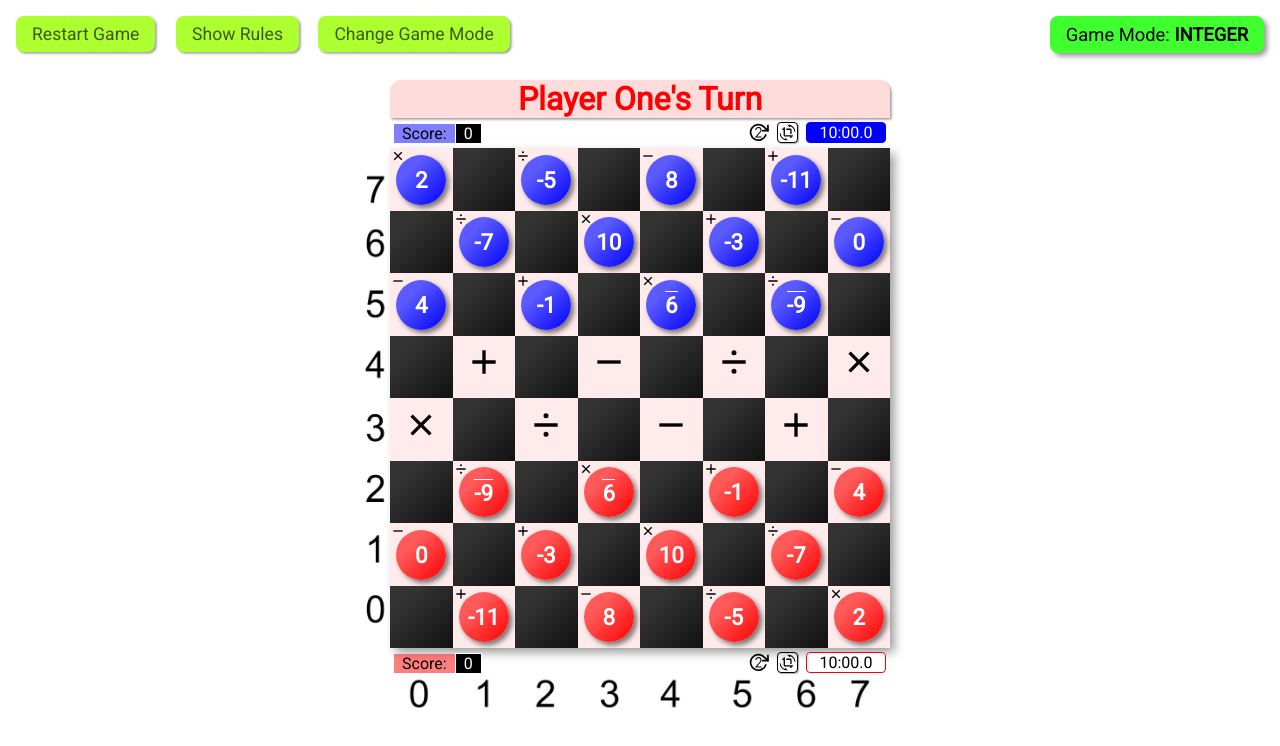
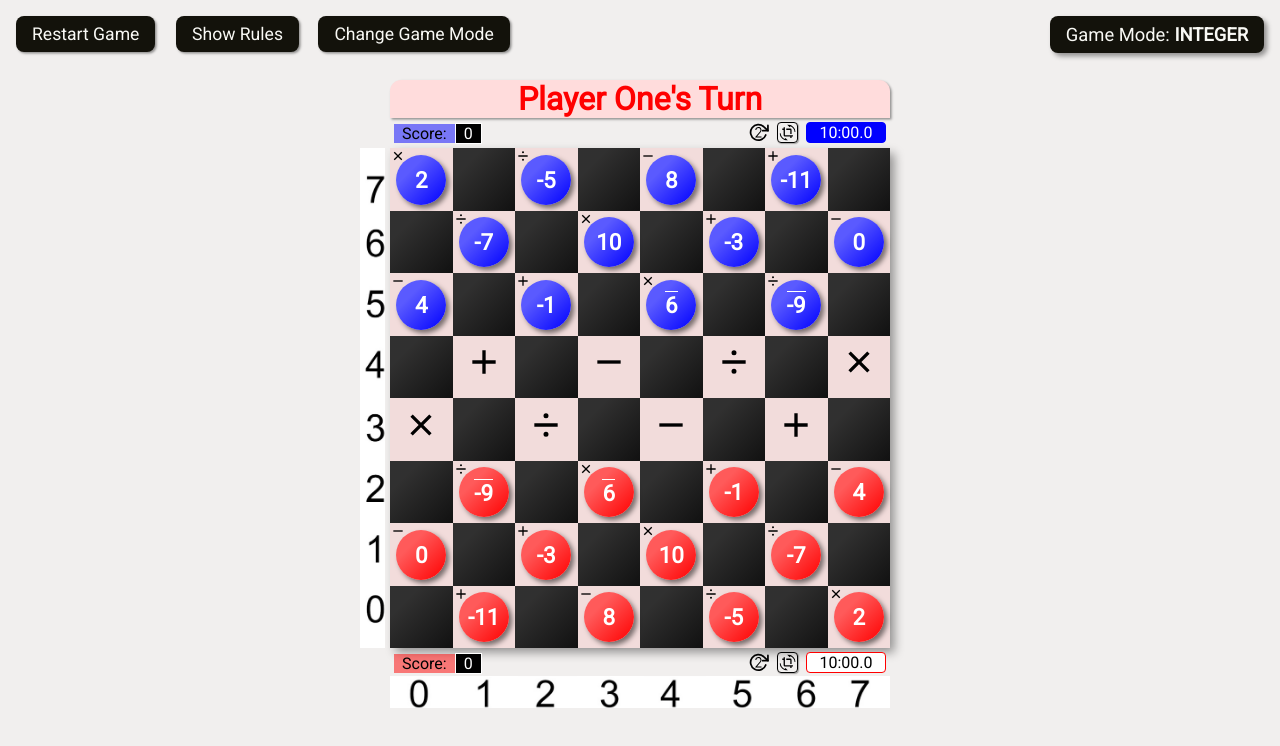
Before and after one commit to nephriteagain/damath, a React (Vite) app: page / in a window 1280 px wide. Shown: the top 746 px of the page. Built offline with nearby package versions, Linux system fonts and the light colour scheme.

Commit message:
small style changes

```diff
--- a/src/index.css
+++ b/src/index.css
@@ -18,6 +18,7 @@ html {
 
 body {
   width: 100vw;
+  background-color:#f1efee;;
   overflow-x: hidden;
 }
 
--- a/src/sass/Board.scss
+++ b/src/sass/Board.scss
@@ -2,7 +2,7 @@
 
 .board {
   position: relative;
-  width: 600px;
+  width: 550px;
   aspect-ratio: 1/1;
   display: grid;
   grid-template-columns: repeat(8, 1fr);
@@ -17,7 +17,7 @@
   background: url("../assets/dama-num-vertical.png");
   background-repeat: no-repeat;
   background-size: cover;
-  height: 600px;
+  height: 550px;
   width: 2rem;
   left: -3rem;
 }
@@ -28,7 +28,7 @@
   background: url("../assets/dama-num-horizontal.png");
   background-repeat: no-repeat;
   background-size: cover;
-  width: 600px;
+  width: 550px;
   height: 2.4rem;
   bottom: -4.2rem;
 }
--- a/src/sass/Gameboard.scss
+++ b/src/sass/Gameboard.scss
@@ -1,4 +1,9 @@
 @import './mixins';
+
+:root {
+  --btn-primary: #13120b;
+  --text: #f9f9f5;
+}
 
 .container {
   position: absolute;
@@ -37,12 +42,12 @@
 .btn-restart {
   cursor: pointer;
   font-size: 1.1rem;
-  background-color: greenyellow;
+  background-color: var(--btn-primary);
   border: none;
   padding-inline: 1rem;
   padding-block: 0.5rem;
   border-radius: 0.5rem;
-  color: rgba(0, 0, 0, 0.65);
+  color: var(--text);
   box-shadow: 0.1rem 0.1rem 0.15rem rgba(0, 0, 0, 0.4);
   transition: all 0.1s ease-in-out;
 }
@@ -62,12 +67,12 @@
 .btn-mode {
   cursor: pointer;
   font-size: 1.1rem;
-  background-color: greenyellow;
+  background-color: var(--btn-primary);
   border: none;
   padding-inline: 1rem;
   padding-block: 0.5rem;
   border-radius: 0.5rem;
-  color: rgba(0, 0, 0, 0.65);
+  color: var(--text);
   box-shadow: 0.1rem 0.1rem 0.15rem rgba(0, 0, 0, 0.4);
   transition: all 0.1s ease-in-out;
 }
@@ -87,12 +92,12 @@
 .btn-show-rules {
   cursor: pointer;
   font-size: 1.1rem;
-  background-color: greenyellow;
+  background-color: var(--btn-primary);
   border: none;
   padding-inline: 1rem;
   padding-block: 0.5rem;
   border-radius: 0.5rem;
-  color: rgba(0, 0, 0, 0.65);
+  color: var(--text);
   box-shadow: 0.1rem 0.1rem 0.15rem rgba(0, 0, 0, 0.4);
   transition: all 0.1s ease-in-out;
 }
@@ -110,7 +115,8 @@
   font-size: 1.15rem;
   padding-inline: 1rem;
   padding-block: 0.5rem;
-  background-color: rgb(64, 255, 47);
+  background-color: var(--btn-primary);
+  color: var(--text);
   border-radius: 0.5rem;
   box-shadow: 0.2rem 0.2rem 0.3rem rgba(0, 0, 0, 0.4);
 }
```
